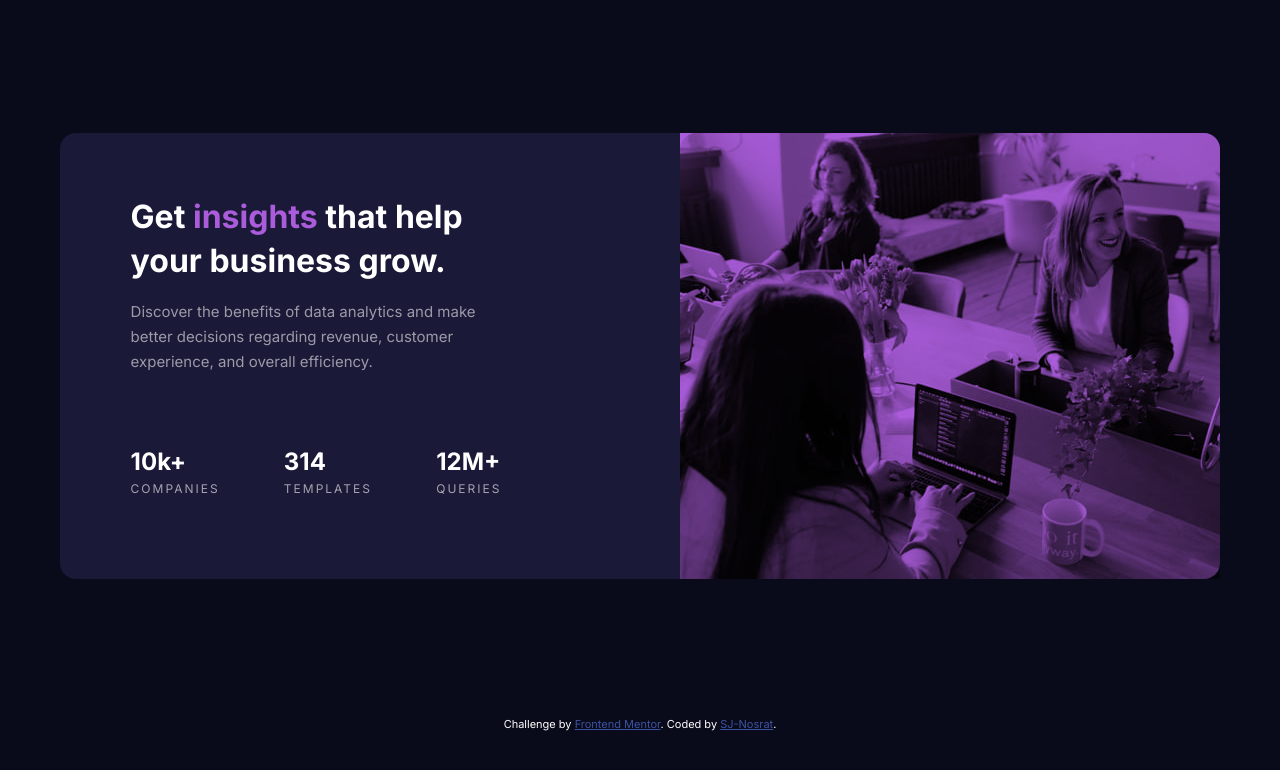
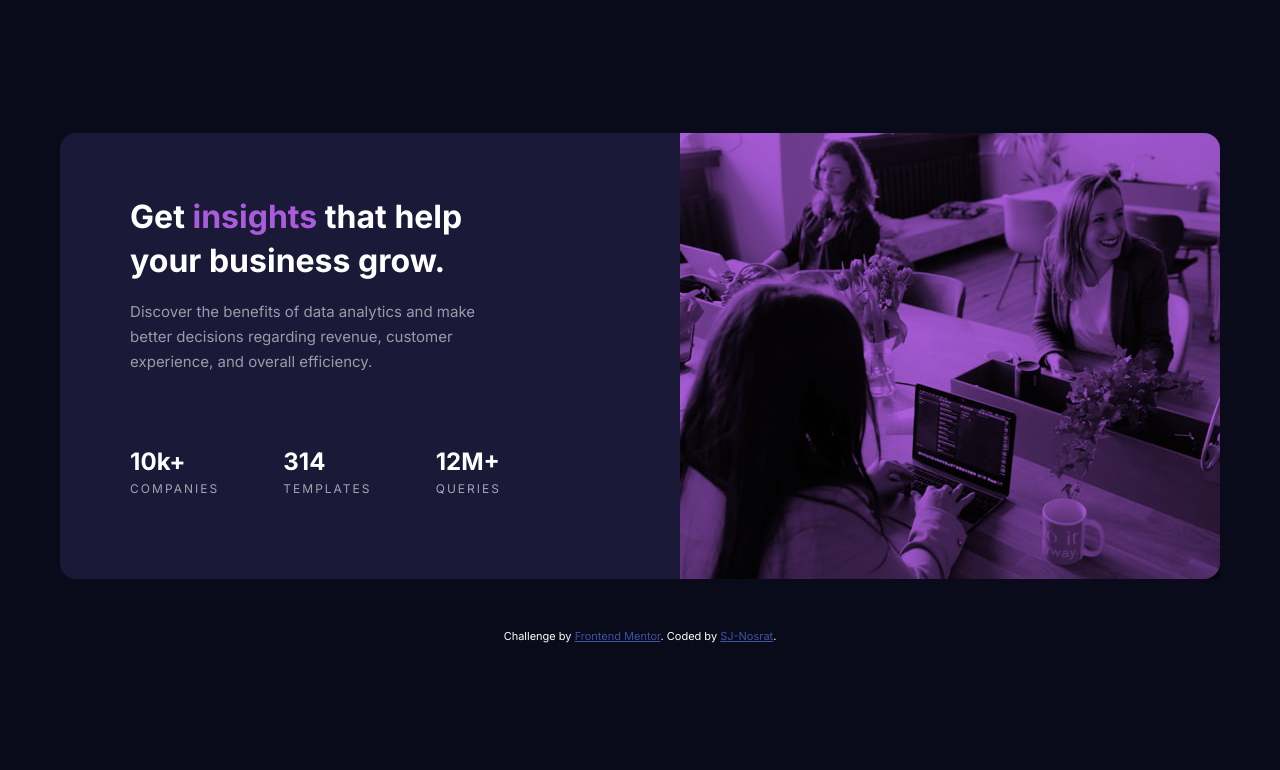
Before and after one commit to SJ-Nosrat/stats-card-component, a plain HTML site: page index.html in a window 1280 px wide. Drawn offline with Linux system fonts and the light colour scheme.

Commit message:
edited the readme file and changed px to rem and change margin on flex container

```diff
--- a/css/main.css
+++ b/css/main.css
@@ -27,6 +27,7 @@ body {
     font-weight: 400;
     min-height: 100vh;
     width: 100%;
+    min-width: 23.4375rem;
     background-color: var(--main-bg-color);
     display: flex;
     flex-direction: column;
@@ -116,7 +117,7 @@ img {
 /* FOOTER STYLES */
 
 .attribution {
-    font-size: 11px;
+    font-size: 0.6875rem;
     text-align: center;
     color: var(--heading-stats-color);
     margin-top: calc(5% - 14px);
@@ -129,7 +130,7 @@ img {
 
 @media (min-width: 475px) {
     .flex-container{
-        max-width: 540px;
+        max-width: 33.75rem;
     }
     .mobile-img {
         display: none;
@@ -143,6 +144,7 @@ img {
 @media (min-width: 1220px) {
     .flex-container {
         max-width: none;
+        margin: 0;
     }
 
     figure {
@@ -158,14 +160,13 @@ img {
         max-width: 25.175rem;
         text-align: left;
         font-size: 2rem;
-        line-height: 44px;
-        /* margin: 71px 95px 25px 72px; */
+        line-height: 2.75rem;
     }
 
     p {
         max-width: 23.375rem;
         text-align: left;
-        margin-bottom: 73px;
+        margin-bottom: 4.5625rem;
     }
 
     ul {
@@ -194,6 +195,6 @@ img {
     h1,
     p,
     ul {
-        margin-left: 71px;
+        margin-left: 4.375rem;
     }
 }
```
Also changed, not shown: 1 other file.
